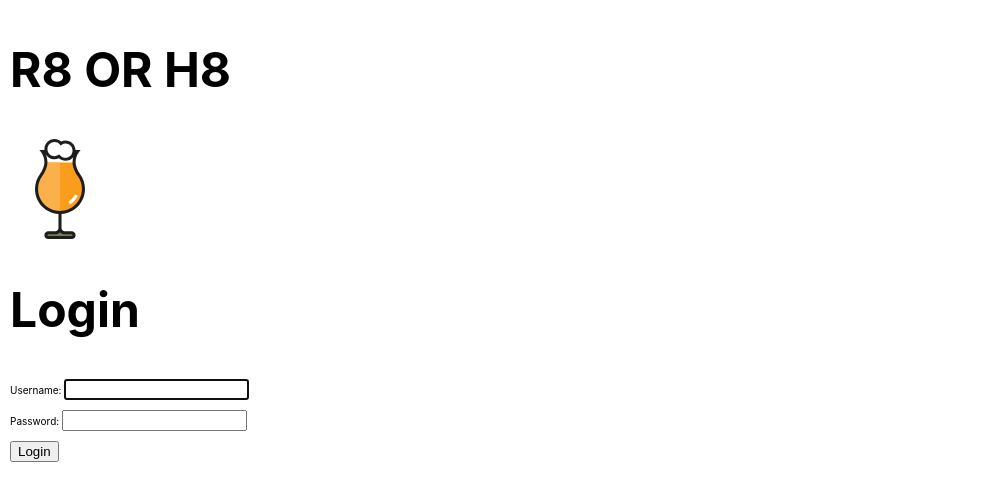
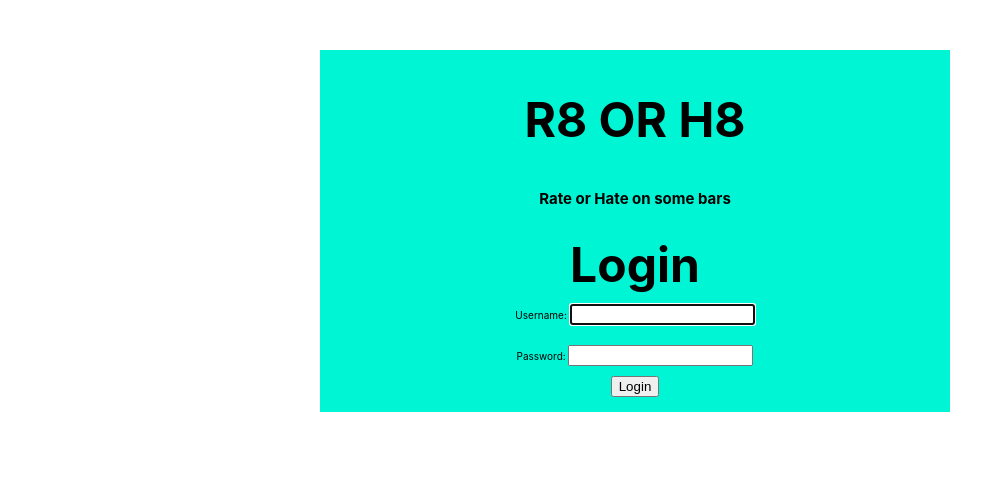
Before and after one commit to jdiffy47/r8-or-h8, a Django app: page / in a window 1280 px wide. Shown: the part 104-605 px from the top of the page, without its empty margins (0-1003 px from the left). Run offline with Django 4.2, Linux system fonts and the light colour scheme.

Commit message:
style home page

```diff
--- a/main_app/static/css/home.css
+++ b/main_app/static/css/home.css
@@ -1,4 +1,33 @@
-.logo-img {
-  height: 100px;
-  width: 100px;
+main {
+  display: flex;
+  align-items: center;
+  justify-content: center;
+  flex-direction: column;
+  text-align: center;
 }
+
+main > section {
+  width: 50%;
+  margin-right: 10px;
+  background-color: #00f5d4;
+  display: flex;
+  flex-direction: column;
+  justify-content: center;
+}
+
+.login {
+  display: flex;
+  flex-direction: column;
+  justify-content: center;
+  align-items: center;
+  width: 100%;
+  padding: 15px;
+}
+
+.login > h1 {
+  margin: 0;
+}
+
+.title-container {
+  margin-top: 50px;
+}
--- a/main_app/templates/home.html
+++ b/main_app/templates/home.html
@@ -7,15 +7,15 @@
 
 {% block content %}
 
-<section>
+<section class="title-container">
   <div>
     <h1>R8 OR H8</h1>
-    <img class="logo-img" src="{% static 'images/beerinniceglass.svg' %}" alt="beer in a nice glass">
+    <h2>Rate or Hate on some bars</h2>
   </div>
 </section>
 {% if not user.is_authenticated %}
 <section>
-  <form action="{% url 'home' %}" method="post">
+  <form action="{% url 'home' %}" method="post" class="login">
     <h1>Login</h1>
     {% csrf_token %}
     {{ form.as_p }}
```
